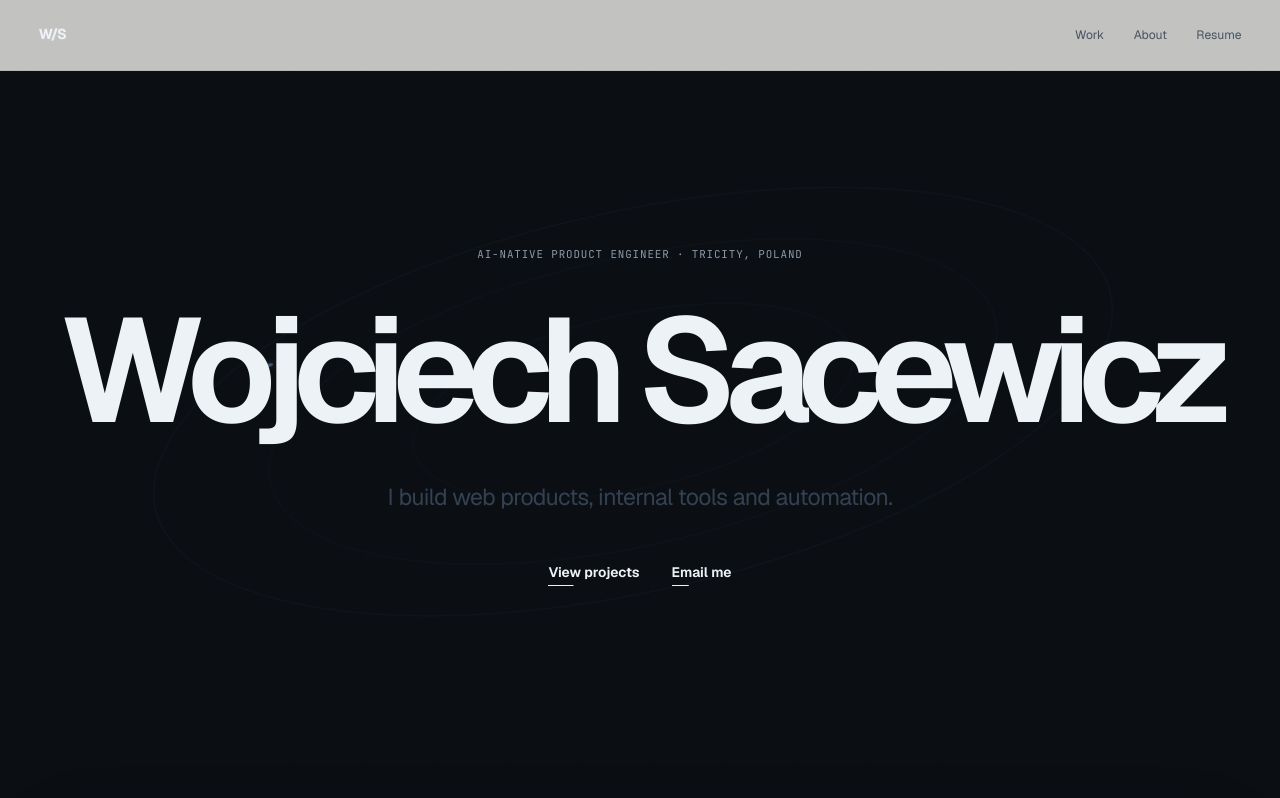
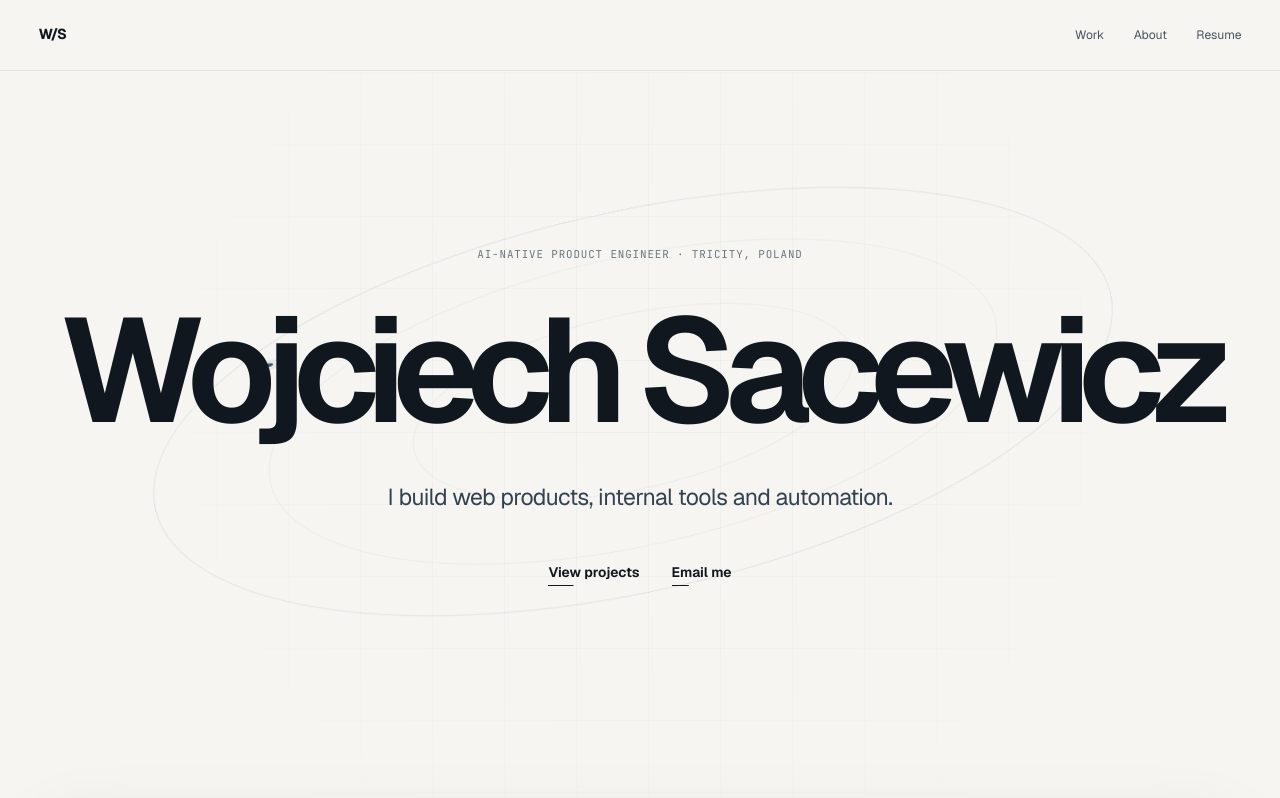
Before and after one commit to wojciechsacewicz/portfolio, a React (Vite) app: page / in a window 1280 px wide. Shown: the top 798 px of the page. Built offline with nearby package versions, Linux system fonts and the light colour scheme.

Commit message:
style(theme): move the portfolio foundation to light mode

```diff
--- a/src/styles/foundation.css
+++ b/src/styles/foundation.css
@@ -13,22 +13,23 @@
 }
 
 :root {
-  color: #edf2f7;
-  background: #0b0f14;
+  color: #10171f;
+  background: #f6f5f1;
   font-family: "Geist", system-ui, sans-serif;
   font-synthesis: none;
   text-rendering: optimizeLegibility;
-  --paper: #0b0f14;
-  --ink: #edf2f7;
-  --muted: #8b99a8;
-  --line: rgba(175, 192, 212, 0.16);
+  --paper: #f6f5f1;
+  --ink: #10171f;
+  --muted: #697681;
+  --line: rgba(16, 23, 31, 0.12);
+  --line-strong: rgba(16, 23, 31, 0.22);
   --steel: #5d7fa3;
-  --steel-light: #afc0d4;
+  --steel-light: #d9e5f0;
   --steel-mid: #7a95b1;
   --steel-dark: #3d5874;
-  --surface: #111820;
-  --surface-raised: #17212c;
-  --dark: #080c11;
+  --surface: #ecece7;
+  --surface-raised: #ffffff;
+  --dark: #10171f;
 }
 
 * {
@@ -36,13 +37,15 @@
 }
 
 html {
-  scroll-behavior: smooth;
+  scroll-behavior: auto;
+  background: var(--paper);
 }
 
 body {
   margin: 0;
   min-width: 320px;
   overflow-x: hidden;
+  color: var(--ink);
   background: var(--paper);
 }
 
@@ -69,12 +72,12 @@ svg {
 }
 
 ::selection {
-  background: var(--steel-light);
-  color: #0b0f14;
+  color: var(--ink);
+  background: #c7d8e8;
 }
 
 :focus-visible {
-  outline: 3px solid var(--steel-light);
+  outline: 2px solid var(--steel-dark);
   outline-offset: 4px;
 }
 
```
